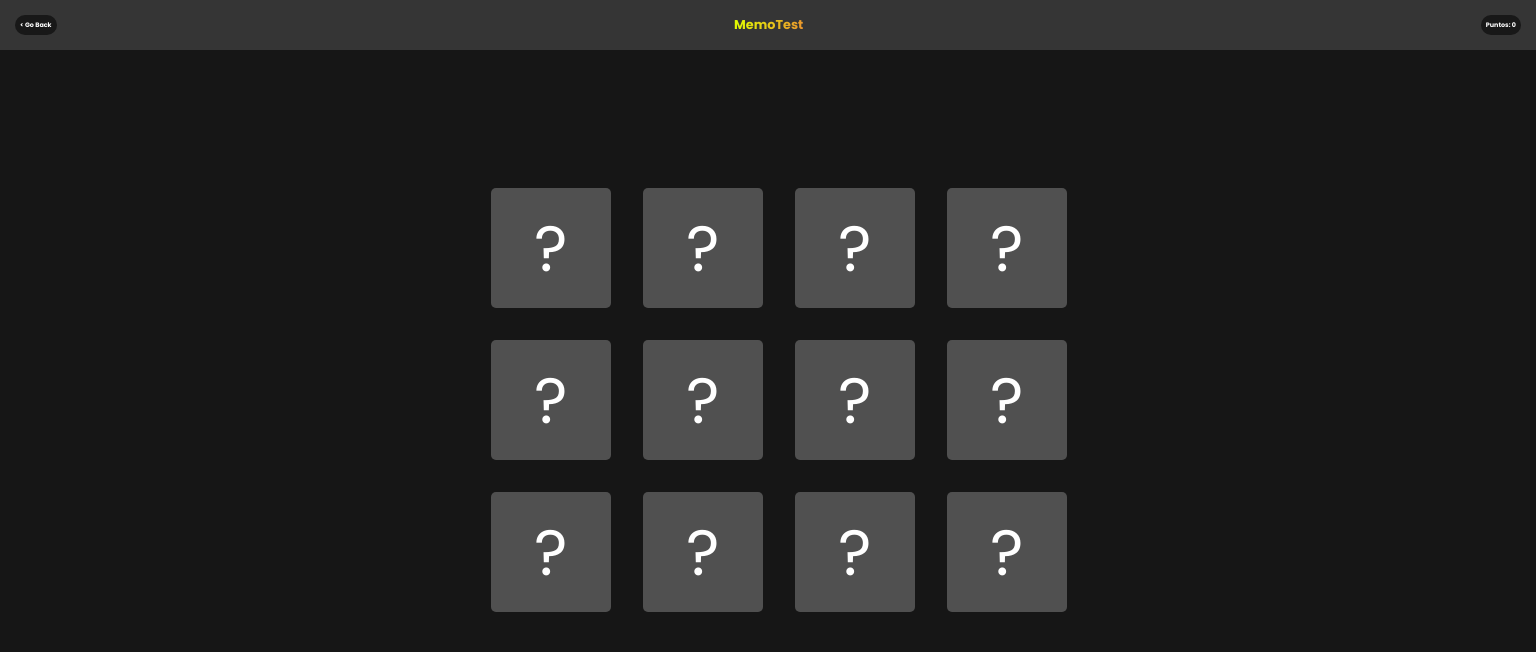
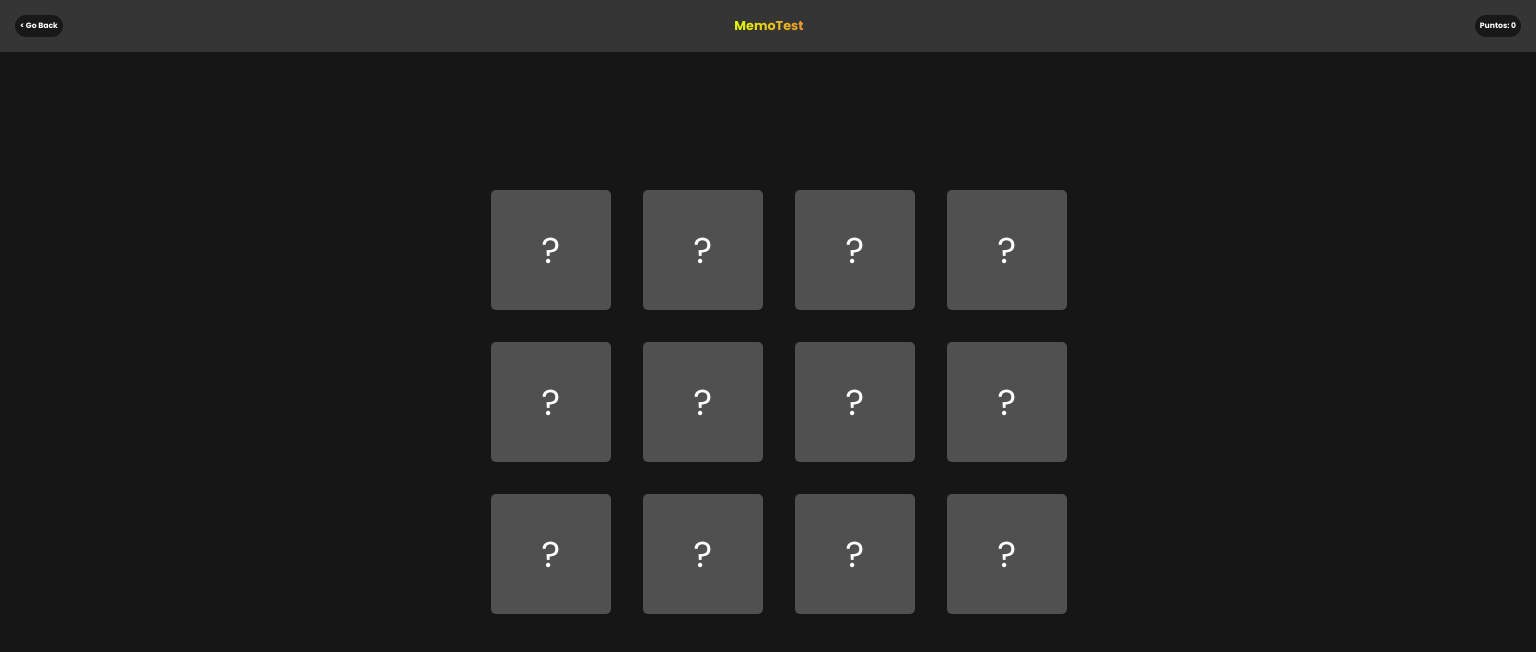
Before and after one commit to santiloureiro/MemoTest2, a plain HTML site: page pages/easy.html in a window 1536 px wide. Drawn offline with Linux system fonts and the light colour scheme.

Commit message:
corrections to styles

```diff
--- a/css/styles.css
+++ b/css/styles.css
@@ -256,6 +256,10 @@ body a {
     height: 100px;
     font-size: 1.5em;
   }
+
+  .back-button, .score {
+    font-size: 0.6em;
+  }
 }
 
 @media (min-width: 1500px) {
@@ -269,7 +273,6 @@ body a {
   .card-block, .card-back, .card-front{
     width: 120px;
     height: 120px;
-    font-size: 2em;
   }
 
 }
```
